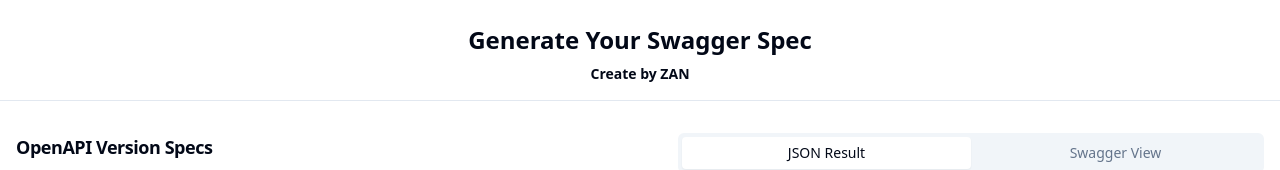
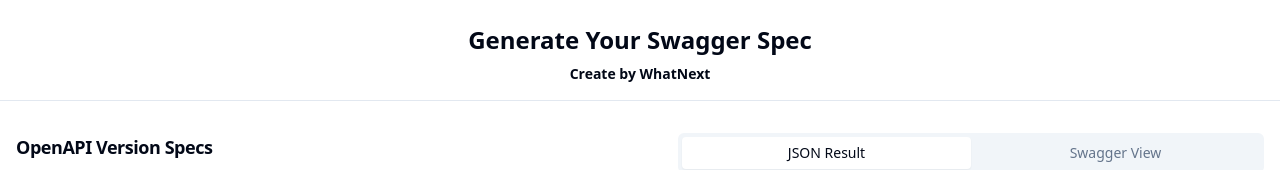
Before and after one commit to Z4nR/swagger-file-generator, a React (Vite) app: page / in a window 1280 px wide. Shown: the top 170 px of the page. Built offline with nearby package versions, Linux system fonts and the light colour scheme.

Commit message:
fix: change create by name to organization name

```diff
--- a/src/App.tsx
+++ b/src/App.tsx
@@ -9,7 +9,9 @@ const App: React.FC = () => {
       <h3 className="mt-6 text-2xl font-semibold text-center">
         Generate Your Swagger Spec
       </h3>
-      <h4 className="mt-2 text-sm font-semibold text-center">Create by ZAN</h4>
+      <h4 className="mt-2 text-sm font-semibold text-center">
+        Create by WhatNext
+      </h4>
       <Separator className="my-4" />
       <div className="flex gap-3">
         <div className="flex-1 p-4">
```
